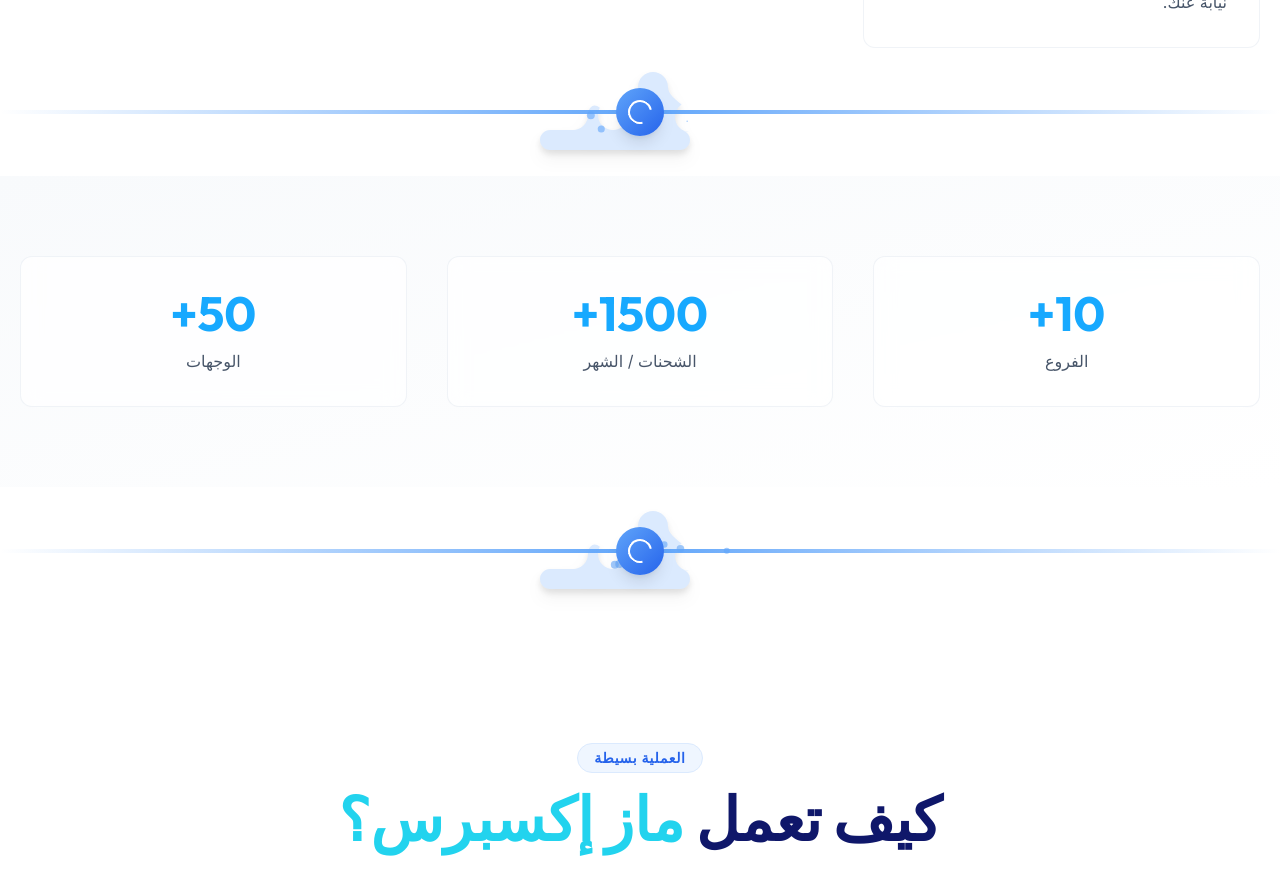
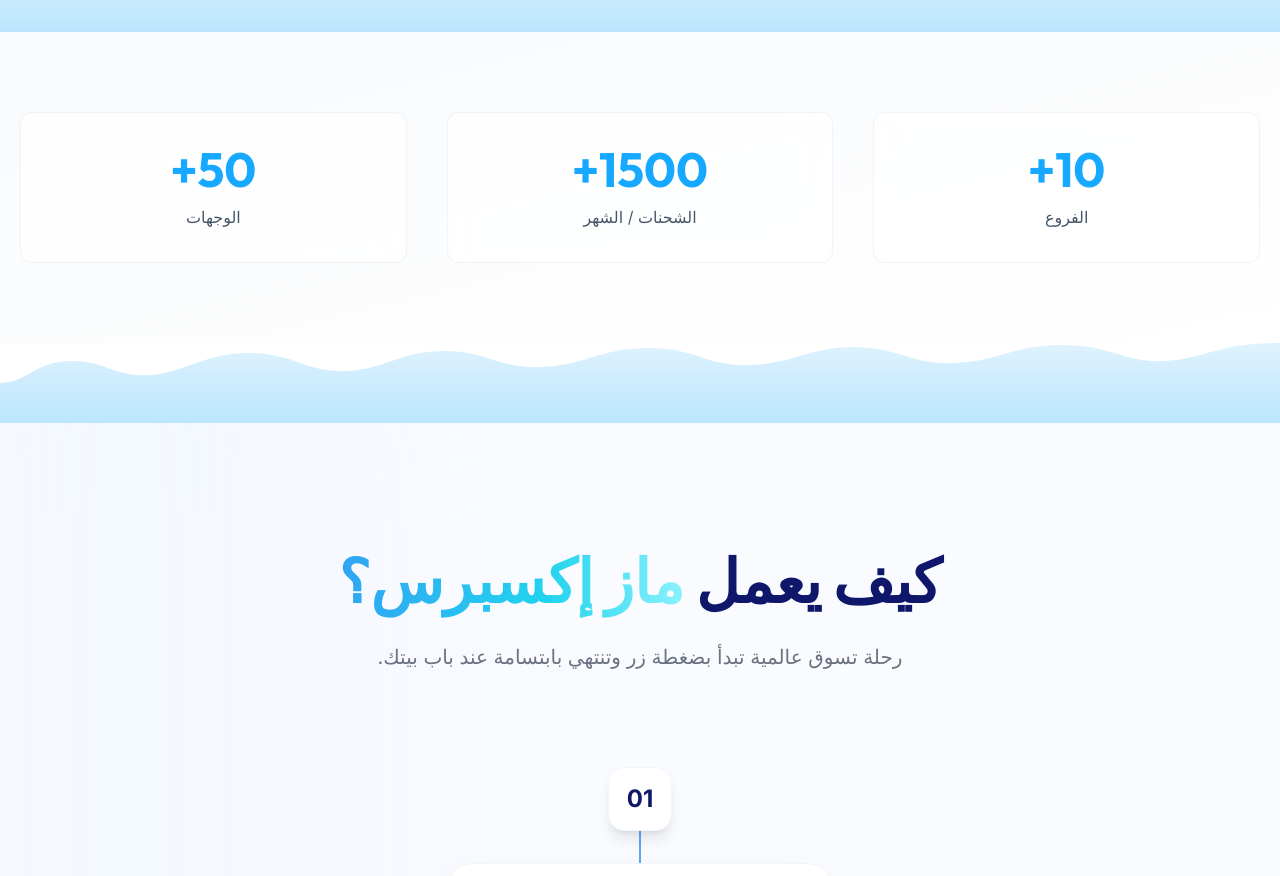
Before and after one commit to kingahmed1132002-ctrl/maz-express, a React (Vite) app: page / in a window 1280 px wide. Shown: the part 1860-2736 px from the top of the page. Built offline with nearby package versions, Linux system fonts and the light colour scheme.

Commit message:
feat: add SectionConnector component, global Tailwind styles, and HowItWorks placeholder component

```diff
--- a/src/components/HowItWorks.jsx
+++ b/src/components/HowItWorks.jsx
@@ -1,23 +1,16 @@
-import React, { useRef } from 'react';
-import { motion, useScroll, useTransform, useSpring } from 'framer-motion';
-
-const steps = [
-  { n: '01', t: 'التسجيل', d: 'احصل على عنوان تركي مجاني خاص بك فوراً بدون أي تكاليف إضافية.' },
-  { n: '02', t: 'التسوق', d: 'تسوق بحرية من أشهر الماركات والمتاجر التركية المفضلة لديك بسهولة.' },
-  { n: '03', t: 'الشحن', d: 'أرسل مشترياتك إلى مستودعنا الآمن في تركيا وتابع حالتها.' },
-  { n: '04', t: 'التوصيل', d: 'استلم شحنتك حتى باب بيتك في ليبيا مع خدمة ماز إكسبرس السريعة.' }
-];
+import React, { useRef, useState } from 'react';
+import { motion, useScroll, useSpring } from 'framer-motion';
 
 const HowItWorks = () => {
   const containerRef = useRef(null);
+  const [hoveredBranch, setHoveredBranch] = useState(null);
 
   const { scrollYProgress } = useScroll({
     target: containerRef,
     offset: ["start 20%", "end 80%"]
   });
 
-  // تنعيم حركة الخط باستخدام useSpring
-  const scaleY = useSpring(scrollYProgress, {
+  const pathLength = useSpring(scrollYProgress, {
     stiffness: 100,
     damping: 30,
     restDelta: 0.001
@@ -27,123 +20,193 @@
     <section
       ref={containerRef}
       id="how-it-works"
-      className="py-32 px-5 max-w-6xl mx-auto font-['Inter'] relative overflow-hidden"
+      className="py-32 bg-[#fafbff] relative overflow-hidden"
+      dir="rtl"
     >
-      {/* Header Section */}
-      <div className="text-center mb-32">
-        <motion.span
-          initial={{ opacity: 0, y: 20 }}
-          whileInView={{ opacity: 1, y: 0 }}
-          className="inline-block px-4 py-1 rounded-full bg-blue-50 text-blue-600 text-sm font-bold mb-4 border border-blue-100 uppercase tracking-wider"
+      {/* Decorative Background Elements */}
+      <div className="absolute top-0 left-0 w-full h-full pointer-events-none overflow-hidden opacity-20">
+        <div className="absolute top-[-10%] left-[-10%] w-[40%] h-[40%] bg-blue-100 rounded-full blur-[120px]" />
+        <div className="absolute bottom-[-10%] right-[-10%] w-[40%] h-[40%] bg-cyan-100 rounded-full blur-[120px]" />
+      </div>
+
+      <div className="container mx-auto px-5 relative z-10">
+        <div className="text-center mb-24">
+
+          <motion.h2
+            className="text-4xl md:text-6xl font-black text-[#0f176a] mb-8 leading-tight"
           >
-          العملية بسيطة
-        </motion.span>
-        <h2 className="text-4xl md:text-6xl font-black text-[#0f176a] mb-6">
-          كيف تعمل <span className="text-cyan-400">ماز إكسبرس؟</span>
-        </h2>
-        <p className="text-gray-500 max-w-2xl mx-auto text-lg md:text-xl leading-relaxed">
-          نحن نعتني بكل التفاصيل، من لحظة شرائك حتى وصول الطرد إلى يدك في ليبيا.
+            كيف يعمل <span className="animate-text-shimmer">ماز إكسبرس؟</span>
+          </motion.h2>
+          <p className="text-gray-500 max-w-2xl mx-auto text-lg md:text-xl font-medium">
+            رحلة تسوق عالمية تبدأ بضغطة زر وتنتهي بابتسامة عند باب بيتك.
           </p>
         </div>
 
-      <div className="relative">
-        {/* الخط الرأسي الخلفي */}
-        <div className="absolute right-[20px] md:right-1/2 top-0 bottom-0 w-[2px] bg-gray-100 transform md:translate-x-1/2 -z-10" />
+        <div className="max-w-5xl mx-auto relative">
+          {/* Central Vertical Line */}
+          <div className="hidden md:block absolute left-1/2 top-[50px] bottom-[50px] w-[2px] bg-gray-100 -translate-x-1/2">
+            <motion.div
+              style={{ scaleY: pathLength, originY: 0 }}
+              className="w-full h-full bg-gradient-to-b from-blue-400 via-blue-600 to-cyan-400"
+            />
+          </div>
 
-        {/* خط البروقريس النشط مع التدرج */}
-        <motion.div
-          style={{ scaleY, originY: 0 }}
-          className="absolute right-[20px] md:right-1/2 top-0 bottom-0 w-[3px] bg-gradient-to-b from-blue-400 via-blue-600 to-blue-800 transform md:translate-x-1/2 -z-10"
+          <Step
+            number="01"
+            title="فتح حساب"
+            description="أنشئ حسابك المجاني في ثوانٍ لتحصل على هويتك التسوقية وعناويننا الدولية في دبي وتركيا."
+            icon="👤"
           />
 
-        <div className="space-y-24 md:space-y-40">
-          {steps.map((step, i) => (
-            <StepRow
-              key={i}
-              step={step}
-              index={i}
-              total={steps.length}
-              scrollProgress={scrollYProgress}
+          <Step
+            number="02"
+            title="اختيار المنتج"
+            description="تصفح متاجرك العالمية المفضلة واختر المنتجات التي ترغب في اقتنائها."
+            icon="📱"
           />
-          ))}
+
+          {/* Branching Section */}
+          <div className="relative py-16 md:py-32">
+            <div className="hidden md:block absolute top-0 left-1/2 -translate-x-1/2 w-full h-full pointer-events-none">
+              <svg width="100%" height="100%" viewBox="0 0 800 400" fill="none" preserveAspectRatio="none">
+                {/* Right Path - "تدفع بنفسك" */}
+                <path
+                  d="M400 0 V40 Q400 80 480 80 H650 Q700 80 700 130 V180"
+                  stroke={hoveredBranch === 'right' ? '#3b82f6' : '#e2e8f0'}
+                  strokeWidth="2" strokeDasharray="8 8"
+                  className="transition-all duration-500"
+                />
+                {/* Left Path - "احنا ندفعلك" */}
+                <path
+                  d="M400 0 V40 Q400 80 320 80 H150 Q100 80 100 130 V180"
+                  stroke={hoveredBranch === 'left' ? '#22d3ee' : '#e2e8f0'}
+                  strokeWidth="2" strokeDasharray="8 8"
+                  className="transition-all duration-500"
+                />
+
+                {/* Pulse Animations */}
+                <motion.path
+                  d="M400 0 V40 Q400 80 480 80 H650 Q700 80 700 130 V180"
+                  stroke="#3b82f6" strokeWidth={hoveredBranch === 'right' ? '4' : '2'}
+                  strokeLinecap="round"
+                  animate={{
+                    pathOffset: [0, 1],
+                    opacity: hoveredBranch === 'right' ? [0, 1, 0] : [0, 0.3, 0]
+                  }}
+                  transition={{ duration: 2.5, repeat: Infinity, ease: "linear" }}
+                />
+                <motion.path
+                  d="M400 0 V40 Q400 80 320 80 H150 Q100 80 100 130 V180"
+                  stroke="#22d3ee" strokeWidth={hoveredBranch === 'left' ? '4' : '2'}
+                  strokeLinecap="round"
+                  animate={{
+                    pathOffset: [0, 1],
+                    opacity: hoveredBranch === 'left' ? [0, 1, 0] : [0, 0.3, 0]
+                  }}
+                  transition={{ duration: 2.5, repeat: Infinity, ease: "linear" }}
+                />
+              </svg>
+            </div>
+
+            <div className="flex flex-col md:flex-row gap-12 md:gap-24 items-stretch relative">
+              <div className="flex-1" onMouseEnter={() => setHoveredBranch('right')} onMouseLeave={() => setHoveredBranch(null)}>
+                <BranchCard
+                  side="right"
+                  title="تدفع بنفسك"
+                  description="اشترِ بنفسك من أي موقع واستخدم موقع مخازننا في دبي أو تركيا كعنوان للشحن."
+                  icon="🛒"
+                  label="الخيار الأول"
+                  isHovered={hoveredBranch === 'right'}
+                />
+              </div>
+
+              <div className="flex-1" onMouseEnter={() => setHoveredBranch('left')} onMouseLeave={() => setHoveredBranch(null)}>
+                <BranchCard
+                  side="left"
+                  title="احنا ندفعلك"
+                  description="إذا كنت لا تملك بطاقة دفع دولية، فقط أرسل لنا روابط المنتجات وسنقوم نحن بعملية الشراء والدفع بدلاً منك."
+                  icon="💳"
+                  label="الخيار الثاني"
+                  isHovered={hoveredBranch === 'left'}
+                />
+              </div>
+            </div>
+
+
+
+          </div>
+
+          <Step
+            number="03"
+            title="نستلم في مخازننا"
+            description="في كلتا الحالتين، نستلم مشترياتك في مخازننا العالمية، نقوم بفحصها وتجهيزها بأمان للشحن الدولي."
+            icon="📦"
+          />
+
+          <Step
+            number="04"
+            title="يتم الشحن إلى ليبيا"
+            description="نشحن طردك بسرعة وأمان إلى ليبيا، مع توفير خدمة التوصيل لمختلف المدن."
+            icon="✈️"
+          />
+
+          {/* Final 0% Commission */}
+          <div className="mt-24 text-center">
+            <div className="inline-block relative p-1 group">
+              <div className="absolute inset-0 bg-gradient-to-r from-blue-600 to-cyan-500 rounded-3xl blur opacity-20 group-hover:opacity-40 transition duration-1000"></div>
+              <div className="relative bg-white border border-blue-100 px-8 py-10 md:px-16 md:py-12 rounded-3xl shadow-xl">
+                <div className="text-5xl md:text-7xl font-black text-blue-600 mb-4 tracking-tighter">
+                  0% <span className="text-3xl md:text-5xl">عمولة</span>
+                </div>
+                <h3 className="text-2xl md:text-3xl font-bold text-[#0f176a] mb-4">خدماتنا بعمولة 0%</h3>
+                <p className="text-gray-500 text-lg max-w-md mx-auto">
+                  نحن نوفر لك هذه الخدمات بدون أي عمولة إضافية. سعر المنتج كما هو في المتجر تماماً.
+                </p>
+              </div>
+            </div>
+          </div>
         </div>
       </div>
     </section>
   );
 };
 
-const StepRow = ({ step, index, total, scrollProgress }) => {
-  const isEven = index % 2 === 0;
-
-  // حساب متى يتم تفعيل الدائرة
-  const start = index / total;
-  const end = (index + 1) / total;
-
-  // تحويلات حركية للدائرة
-  const circleScale = useTransform(scrollProgress, [start, start + 0.05], [0.8, 1.2]);
-  const circleBoxShadow = useTransform(
-    scrollProgress,
-    [start, start + 0.05],
-    ["0px 0px 0px rgba(37, 99, 235, 0)", "0px 0px 20px rgba(37, 99, 235, 0.4)"]
-  );
-  const circleBg = useTransform(
-    scrollProgress,
-    [start, start + 0.05],
-    ["#ffffff", "#48c7e7"]
-  );
-  const iconColor = useTransform(
-    scrollProgress,
-    [start, start + 0.05],
-    ["#9ca3af", "#ffffff"]
+const Step = ({ number, title, description, icon }) => (
+  <motion.div
+    initial={{ opacity: 0, y: 30 }}
+    whileInView={{ opacity: 1, y: 0 }}
+    viewport={{ once: true, margin: "-100px" }}
+    className="flex flex-col items-center text-center relative mb-24 last:mb-0 group"
+  >
+    <div className="w-16 h-16 rounded-2xl bg-white shadow-lg border border-blue-50 flex items-center justify-center mb-8 z-20 relative overflow-hidden">
+      <div className="absolute inset-0 bg-gradient-to-br from-blue-50 to-cyan-50 opacity-0 group-hover:opacity-100 transition-opacity duration-500"></div>
+      <span className="text-2xl font-black text-[#0f176a] relative z-10">{number}</span>
+    </div>
+    <div className="max-w-sm bg-white p-8 rounded-3xl shadow-[0_10px_40px_rgba(0,0,0,0.03)] border border-gray-100 transition-all duration-500 hover:border-blue-100">
+      <div className="text-5xl mb-6 mx-auto transition-transform duration-500 group-hover:scale-110">
+        {icon}
+      </div>
+      <h3 className="text-2xl font-bold text-[#0f176a] mb-4">{title}</h3>
+      <p className="text-gray-500 leading-relaxed font-medium">{description}</p>
+    </div>
+  </motion.div>
 );
 
-  return (
-    <div className="flex items-center justify-between relative w-full group">
-
-      {/* المحتوى - يظهر يميناً أو يساراً في الـ Desktop */}
-      <div className={`w-full md:w-[42%] ${isEven ? 'md:order-1' : 'md:order-3'} pr-16 md:pr-0`}>
+const BranchCard = ({ title, description, icon, side, label, isHovered }) => (
   <motion.div
-          initial={{ opacity: 0, y: 40 }}
-          whileInView={{ opacity: 1, y: 0 }}
-          viewport={{ once: true, margin: "-100px" }}
-          transition={{ duration: 0.7, ease: "easeOut" }}
-          className="bg-white p-8 rounded-[2rem] border border-gray-100 shadow-[0_10px_40px_-15px_rgba(0,0,0,0.05)] group-hover:shadow-[0_20px_50px_-10px_rgba(0,0,0,0.1)] transition-all duration-500 relative"
+    className={`h-full bg-white p-10 rounded-[2.5rem] border ${isHovered ? 'border-blue-300 shadow-xl' : 'border-gray-100 shadow-md'} relative overflow-hidden transition-all duration-500`}
   >
-            {/* سهم صغير يشير للدائرة في الـ Desktop */}
-            <div className={`hidden md:block absolute top-1/2 -translate-y-1/2 w-4 h-4 bg-white border-t border-l border-gray-100 rotate-45 ${isEven ? '-right-2 border-t-transparent border-l-transparent border-b border-r' : '-left-2'}`} />
-
-            <h3 className="text-2xl font-bold text-[#1e293b] mb-3 group-hover:text-blue-600 transition-colors duration-300">
-                {step.t}
-            </h3>
-            <p className="text-gray-500 leading-relaxed text-base md:text-lg">
-                {step.d}
-            </p>
+    <div className={`absolute top-0 ${side === 'right' ? 'right-0' : 'left-0'} w-1.5 h-full bg-gradient-to-b from-blue-500 to-cyan-400 opacity-60`}></div>
+    <div className={`text-xs font-bold uppercase mb-6 inline-block px-3 py-1 rounded-full transition-colors duration-300 ${isHovered ? 'bg-blue-600 text-white' : 'bg-blue-50 text-blue-500'}`}>
+      {label}
+    </div>
+    <div className="text-6xl mb-8 transform transition-transform duration-500 group-hover:scale-110">{icon}</div>
+    <h3 className="text-2xl md:text-3xl font-extrabold text-[#0f176a] mb-6">{title}</h3>
+    <p className="text-gray-500 text-lg leading-relaxed font-medium">{description}</p>
+    <div className={`mt-8 flex justify-center transition-all duration-300 ${isHovered ? 'text-blue-500 translate-y-1' : 'text-gray-200'}`}>
+      <svg width="24" height="24" viewBox="0 0 24 24" fill="none" stroke="currentColor" strokeWidth="3"><path d="M12 5v14m7-7l-7 7-7-7" /></svg>
+    </div>
   </motion.div>
-      </div>
-
-      {/* الدائرة الوسطى */}
-      <div className="absolute right-0 md:left-1/2 md:right-auto transform translate-x-0 md:-translate-x-1/2 z-20 md:order-2">
-        <motion.div
-          style={{
-            backgroundColor: circleBg,
-            scale: circleScale,
-            boxShadow: circleBoxShadow
-          }}
-          className="w-11 h-11 md:w-14 md:h-14 flex items-center justify-center rounded-full border-4 border-white transition-all"
-        >
-          <motion.span
-            style={{ color: iconColor }}
-            className="text-lg md:text-xl font-black"
-          >
-            {step.n}
-          </motion.span>
-        </motion.div>
-      </div>
-
-      {/* مساحة فارغة للمحاذاة */}
-      <div className="hidden md:block md:w-[42%] md:order-2" />
-    </div>
 );
-};
 
 export default HowItWorks;
--- a/src/components/SectionConnector.jsx
+++ b/src/components/SectionConnector.jsx
@@ -1,80 +1,47 @@
 import React from 'react';
-import { motion } from 'framer-motion';
 
 const SectionConnector = () => {
   return (
-    <div className="relative w-full h-32 flex items-center justify-center overflow-hidden">
-      {/* Cloud Shape Background */}
-      <motion.div
-        className="absolute inset-0 flex items-center justify-center"
-        initial={{ opacity: 0, scale: 0.8 }}
-        whileInView={{ opacity: 1, scale: 1 }}
-        viewport={{ once: true }}
-        transition={{ duration: 0.8, ease: "easeOut" }}
+    <div style={{ position: 'relative', width: '100%', lineHeight: 0 }}>
+      <svg
+        viewBox="0 0 1440 80"
+        xmlns="http://www.w3.org/2000/svg"
+        preserveAspectRatio="none"
+        style={{ display: 'block', width: '100%', height: '80px' }}
       >
-        {/* Cloud SVG */}
-        <svg
-          width="200"
-          height="80"
-          viewBox="0 0 200 80"
-          className="text-blue-100 drop-shadow-lg"
-          fill="currentColor"
-        >
-          <path d="M150 60c-8.284 0-15-6.716-15-15 0-5.14 2.606-9.688 6.562-12.5C135.938 27.688 128 22.5 128 15c0-8.284-6.716-15-15-15s-15 6.716-15 15c0 2.57.656 4.98 1.812 7.188C93.656 29.98 88 35.57 88 43c0 8.284-6.716 15-15 15s-15-6.716-15-15c0-2.57.656-4.98 1.812-7.188C53.656 29.98 48 35.57 48 43c0 8.284-6.716 15-15 15H10c-5.523 0-10 4.477-10 10s4.477 10 10 10h130c5.523 0 10-4.477 10-10s-4.477-10-10-10z"/>
-        </svg>
-      </motion.div>
+        <defs>
+          <linearGradient id="cloudFill" x1="0" y1="0" x2="0" y2="1">
+            <stop offset="0%" stopColor="#e0f2fe" />
+            <stop offset="100%" stopColor="#bae6fd" />
+          </linearGradient>
+        </defs>
 
-      {/* Animated Progress Elements */}
-      <div className="absolute inset-0 flex items-center justify-center">
-        {/* Floating Particles */}
-        {[...Array(6)].map((_, i) => (
-          <motion.div
-            key={i}
-            className="absolute w-2 h-2 bg-blue-400 rounded-full opacity-60"
-            initial={{
-              x: Math.random() * 200 - 100,
-              y: Math.random() * 40 - 20,
-              scale: 0
-            }}
-            animate={{
-              x: Math.random() * 200 - 100,
-              y: Math.random() * 40 - 20,
-              scale: [0, 1, 0]
-            }}
-            transition={{
-              duration: 3 + Math.random() * 2,
-              repeat: Infinity,
-              delay: Math.random() * 2,
-              ease: "easeInOut"
-            }}
-          />
-        ))}
-
-        {/* Progress Wave */}
-        <motion.div
-          className="absolute w-full h-1 bg-gradient-to-r from-transparent via-blue-400 to-transparent"
-          initial={{ scaleX: 0 }}
-          whileInView={{ scaleX: 1 }}
-          viewport={{ once: true }}
-          transition={{ duration: 1.5, delay: 0.3, ease: "easeOut" }}
-          style={{ originX: 0.5 }}
+        {/*
+          Cloud-bumps path:
+          Starts from top-left, draws a series of soft rounded bumps
+          using cubic bezier curves, then closes down to bottom.
+        */}
+        <path
+          d="
+            M0,40
+            C30,40 40,18 80,18
+            C120,18 130,35 170,32
+            C210,29 230,10 280,10
+            C330,10 345,30 390,28
+            C435,26 450,8  500,8
+            C550,8  560,26 610,24
+            C660,22 675,5  730,5
+            C785,5  795,24 845,22
+            C895,20 910,4  960,4
+            C1010,4 1025,22 1075,20
+            C1125,18 1140,2  1195,2
+            C1250,2  1265,20 1310,18
+            C1355,16 1370,0  1440,0
+            L1440,80 L0,80 Z
+          "
+          fill="url(#cloudFill)"
         />
-      </div>
-
-      {/* Central Progress Indicator */}
-      <motion.div
-        className="relative z-10 w-12 h-12 rounded-full bg-gradient-to-br from-blue-400 to-blue-600 shadow-lg flex items-center justify-center"
-        initial={{ scale: 0, rotate: -180 }}
-        whileInView={{ scale: 1, rotate: 0 }}
-        viewport={{ once: true }}
-        transition={{ duration: 0.8, delay: 0.5, type: "spring", stiffness: 200 }}
-      >
-        <motion.div
-          className="w-6 h-6 border-2 border-white border-t-transparent rounded-full"
-          animate={{ rotate: 360 }}
-          transition={{ duration: 2, repeat: Infinity, ease: "linear" }}
-        />
-      </motion.div>
+      </svg>
     </div>
   );
 };
--- a/src/index.css
+++ b/src/index.css
@@ -22,3 +22,24 @@
 h1, h2, h3, h4 {
   font-family: 'Outfit', sans-serif;
 }
+
+@keyframes textShimmer {
+  0% { background-position: 200% center; }
+  100% { background-position: -200% center; }
+}
+
+.animate-text-shimmer {
+  background: linear-gradient(
+    90deg,
+    #3b82f6 0%,
+    #22d3ee 35%,
+    #99f6ff 50%,
+    #22d3ee 65%,
+    #3b82f6 100%
+  );
+  background-size: 300% auto;
+  -webkit-background-clip: text;
+  background-clip: text;
+  color: transparent;
+  animation: textShimmer 6s cubic-bezier(0.4, 0, 0.2, 1) infinite;
+}
```
Lines whose indentation alone changed are shown as unchanged.
